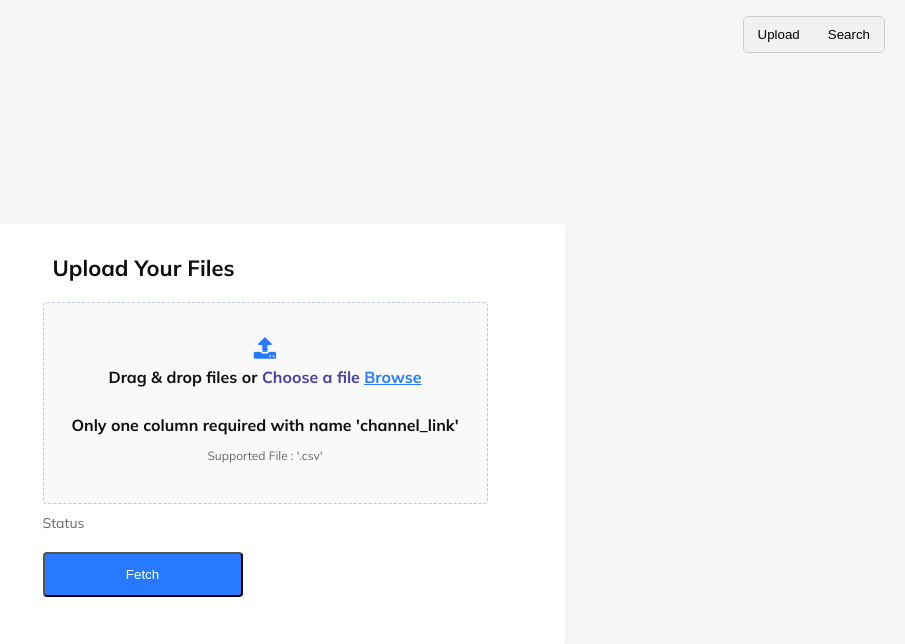
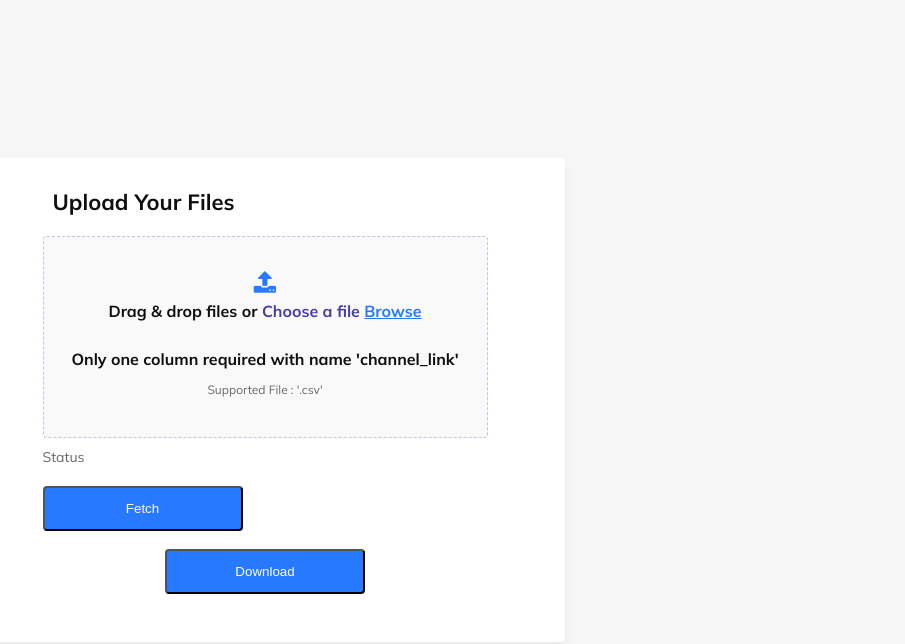
Before and after one commit to sadiq-shaikh-fk/fk-affiliate-avrc, a Flask app: template templates/uploadPage.html in a window 1280 px wide. Shown: the top 644 px of the page, without its empty margins (375-1280 px from the left). Run offline with Flask 3, Linux system fonts and the light colour scheme; the template is opened without the code that fills it, so the values that code supplies are empty; some libraries are stand-ins or nearby versions.

Commit message:
webpage wroking fine

```diff
--- a/main.py
+++ b/main.py
@@ -1,7 +1,6 @@
-from flask import Flask, render_template, url_for, session, request, redirect
+from flask import Flask, render_template, request
 from flask_socketio import SocketIO
 from flask_cors import CORS
-import pandas as pd
 import tempfile
 from all_functions import start
 
@@ -13,21 +12,21 @@ socketio = SocketIO(app, cors_allowed_origins="*")
 
 # ------------------------------------ Adding all Routes ------------------------------------
 @app.route("/")
-def uploadPage():
-    render_template('uploadPage.html')
+def index():
+    return render_template('uploadPage.html')
 
 @app.route('/fetch', methods=['POST'])
 def fetch():
     if 'file' not in request.files:
         print('Uplaod a file to First')
-        socketio.emit('upload_status', {'status':'Uplaod a file to First'}, namespace='/uploadPage')
+        socketio.emit('upload_status', {'status':'Uplaod a file to First'}, namespace='/')
         return '', 400
 
     file = request.files['file']
 
     if file.filename == '':
         print('No File Selected')
-        socketio.emit('upload_status', {'status':'No File Selected'}, namespace='/uploadPage')
+        socketio.emit('upload_status', {'status':'No File Selected'}, namespace='/')
         return '', 400
 
     if file:
@@ -35,14 +34,16 @@ def fetch():
             file.save(temp_file.name)
             temp_file = temp_file.name
 
-        session['data'] = temp_file
+        #session['data'] = temp_file
 
         # Store upload process in the session
-        session['search_params'] = {'process': 'upload', 'data': temp_file}
-
+        #session['search_params'] = {'process': 'upload', 'data': temp_file}
+        #output_data_path = start(temp_file)
+        print(type(temp_file))
         print('File uploaded successfully')
-        socketio.emit('upload_status', {'status': 'File uploaded successfully'}, namespace='/uploadPage')
-
-        output_data_path = start(temp_file)
+        socketio.emit('upload_status', {'status': 'File uploaded successfully'}, namespace='/')
 
         return '', 400
+
+if __name__ == '__main__':
+    socketio.run(app, debug=True)
--- a/templates/uploadPage.html
+++ b/templates/uploadPage.html
@@ -13,7 +13,7 @@
     <script src="https://code.jquery.com/jquery-3.6.0.min.js"></script>
     <script>
         document.addEventListener('DOMContentLoaded', function () {
-            var socket = io.connect('http://localhost:5050/uploadPage'); // Your server address
+            var socket = io.connect('http://localhost:5000/'); // Your server address
             //var socket = io('http://localhost:5000', { path: '/socket.io' }); // Your server address
 
             socket.on('connect', function () {
@@ -58,12 +58,6 @@
 
 <body>
     <div class="combine-container">
-        <div class="container">
-            <div class="tab">
-                <button class="tablinks" onclick="navigateTo('/uploadPage')">Upload</button>
-                <button class="tablinks" onclick="navigateTo('/')">Search</button>
-            </div>
-        </div>
         <div class="uploading-process">
             <div class="white-background" id="whiteBackground">
                 <form id="uploadForm" method="post" enctype="multipart/form-data">
@@ -98,6 +92,10 @@
                     <div id="uploadedFiles"></div>
                     <button class="cta" type="submit">Fetch</button> <br />
                 </form>
+                <form>
+                    <div id="uploadedFiles"></div>
+                    <button class="cta" type="submit" formaction="/download_excel">Download</button> <br />
+                </form>
             </div>
         </div>
     </div>
```
